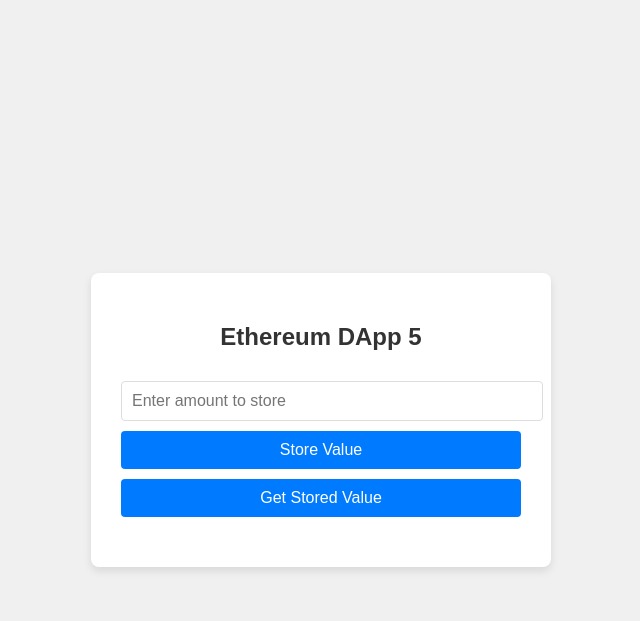
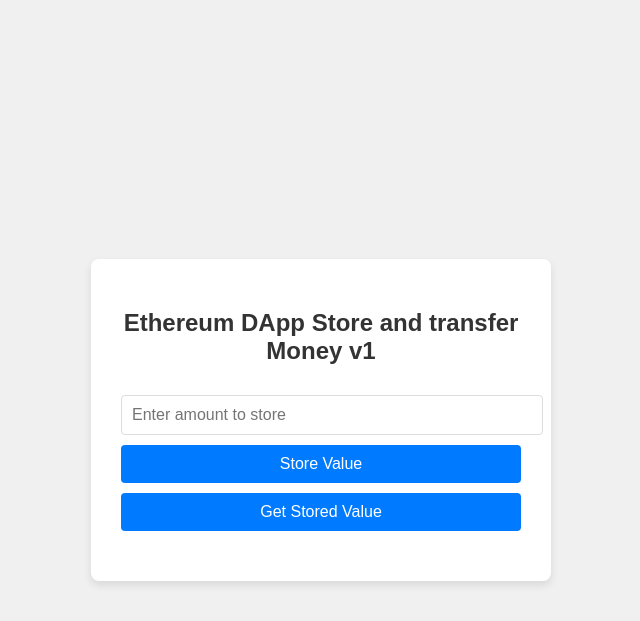
Before and after one commit to jostarlight/SC6113-DApp, a Flask app: page / in a window 1280 px wide. Shown: the top 621 px of the page, without its empty margins (319-959 px from the left). Run offline with Flask 3, Linux system fonts and the light colour scheme; some libraries are stand-ins or nearby versions.

Commit message:
Update index.html

```diff
--- a/templates/index.html
+++ b/templates/index.html
@@ -79,7 +79,7 @@
 </head>
 <body>
     <div class="container">
-        <h2>Ethereum DApp 5</h2>
+        <h2>Ethereum DApp Store and transfer Money v1</h2>
         <input type="number" id="moneyInput" placeholder="Enter amount to store">
         <button class="btn" onclick="storeValue()">Store Value</button>
         <button class="btn" onclick="getValue()">Get Stored Value</button>
```
